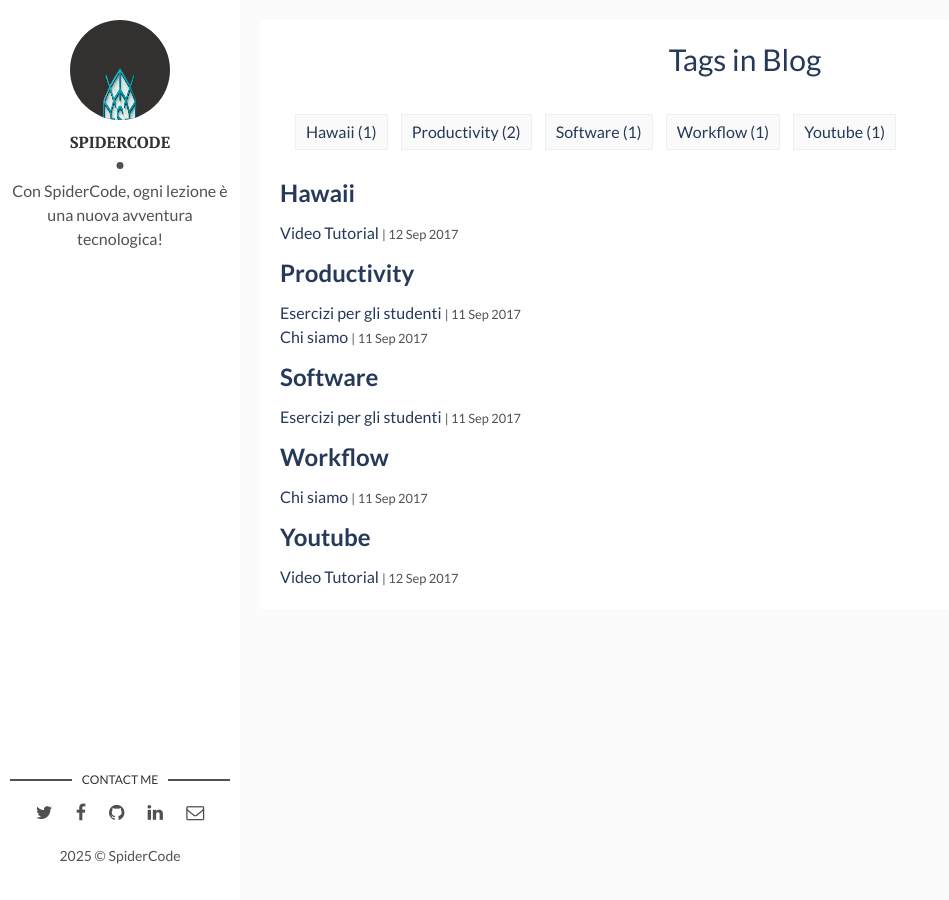
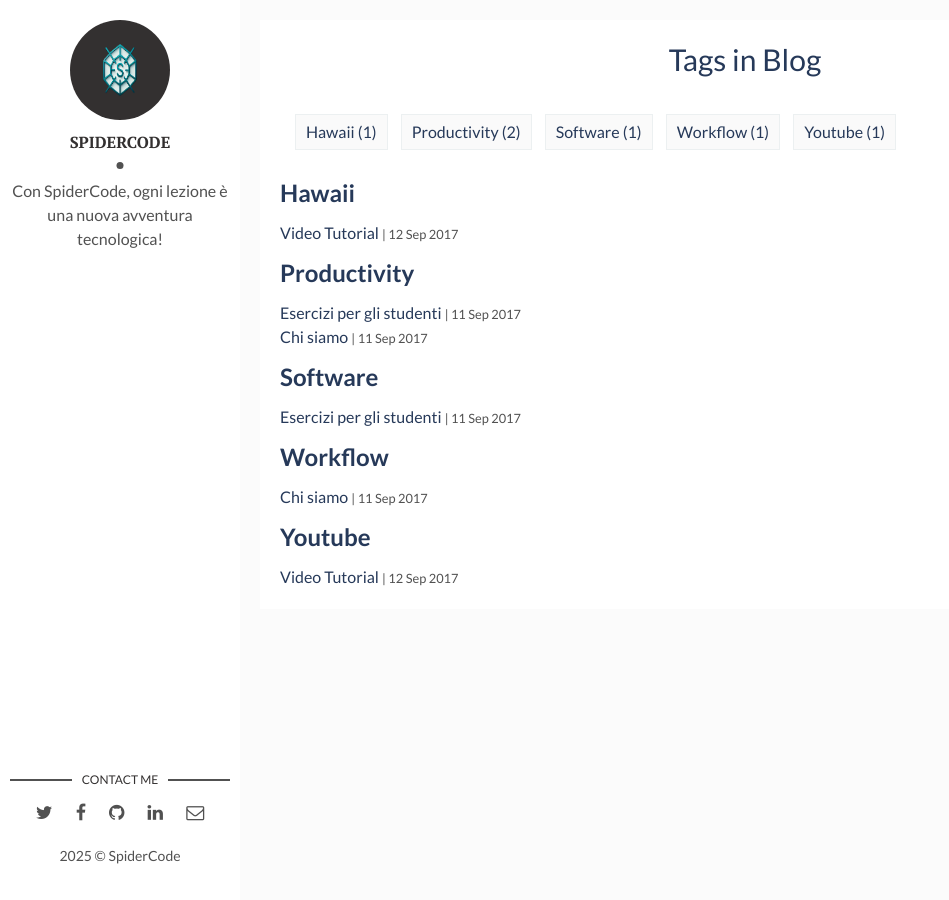
Before and after one commit to spidercodeit/spidercodeit.github.io, a Jekyll site: the page built from tags.html, in a window 1280 px wide. Shown: the whole page, without its empty margins (0-949 px from the left). Built offline with Jekyll 4.4.1, drawn with Linux system fonts in a browser that asks for light colours.

Commit message:
modifica accentramento logo

```diff
--- a/assets/css/main.css
+++ b/assets/css/main.css
@@ -951,8 +951,8 @@ table tfoot td {
 }
 
 .about img {
-  width: 200%; /* Cambiato da 100% a auto */
-  height: 200px; /* Cambiato da 100% a auto */
+  width: 100%; /* Cambiato da 100% a auto */
+  height: 100%; /* Cambiato da 100% a auto */
   -webkit-border-radius: 50%;
           border-radius: 50%;
   -webkit-transition: -webkit-transform 0.35s;
```
